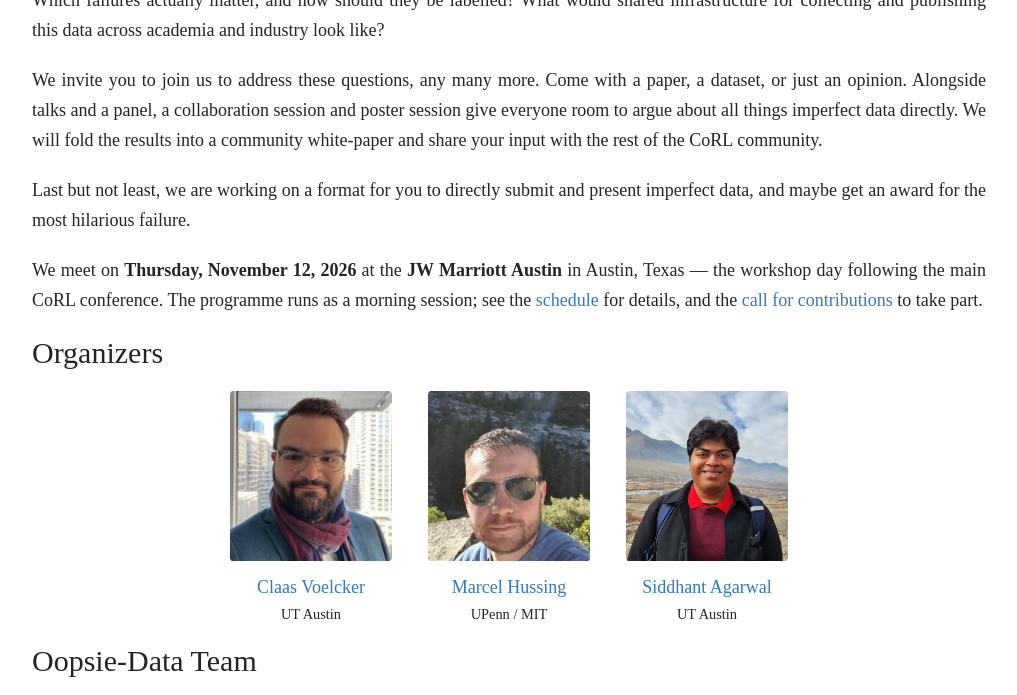
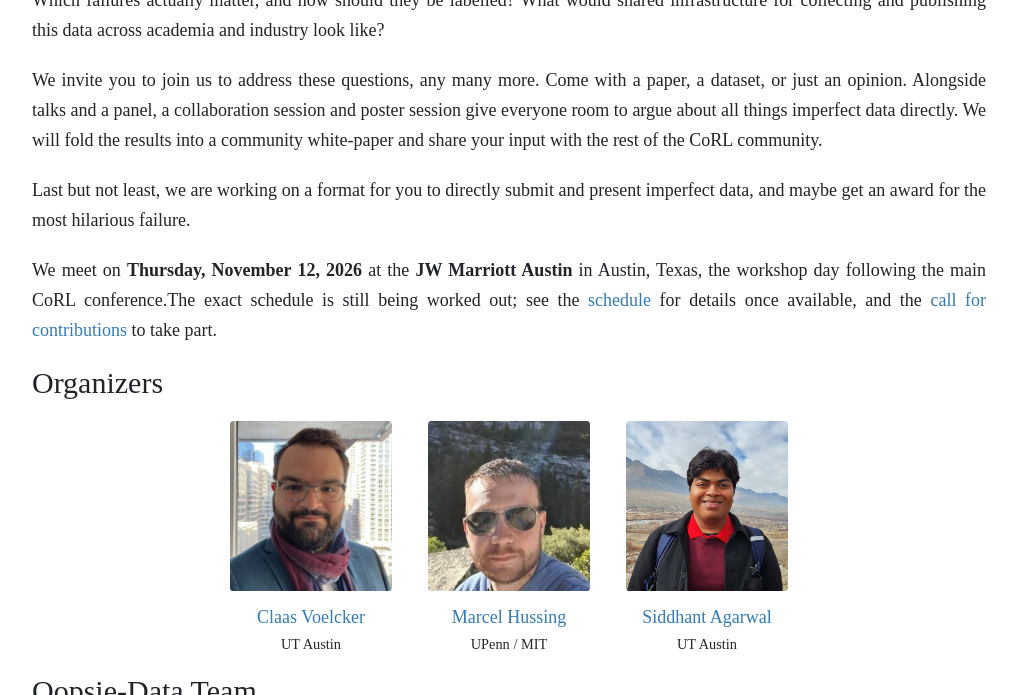
Before and after one commit to oopsie-data/workshop-webpage, a Jekyll site: the page built from index.html, in a window 1280 px wide and 900 px high, scrolled down 575 px, cut to the strip 0-695 px from the top of the window. Shown: the whole strip, without its empty margins (131-1148 px from the left). Built offline with Jekyll 4.4.1, drawn with Linux system fonts in a browser that asks for light colours; nearby versions of some CDN libraries.

Commit message:
Remove reference to morning seession until confirmed

```diff
--- a/index.html
+++ b/index.html
@@ -27,7 +27,7 @@ layout: default
 </p>
 
 <p>
-  We meet on <strong>Thursday, November 12, 2026</strong> at the <strong>JW Marriott Austin</strong> in Austin, Texas &mdash; the workshop day following the main CoRL conference. The programme runs as a morning session; see the <a href="{{ '/schedule.html' | relative_url }}">schedule</a> for details, and the <a href="{{ '/submit.html' | relative_url }}">call for contributions</a> to take part.
+  We meet on <strong>Thursday, November 12, 2026</strong> at the <strong>JW Marriott Austin</strong> in Austin, Texas, the workshop day following the main CoRL conference.The exact schedule is still being worked out; see the <a href="{{ '/schedule.html' | relative_url }}">schedule</a> for details once available, and the <a href="{{ '/submit.html' | relative_url }}">call for contributions</a> to take part.
 </p>
 
 <h2>Organizers</h2>
```
